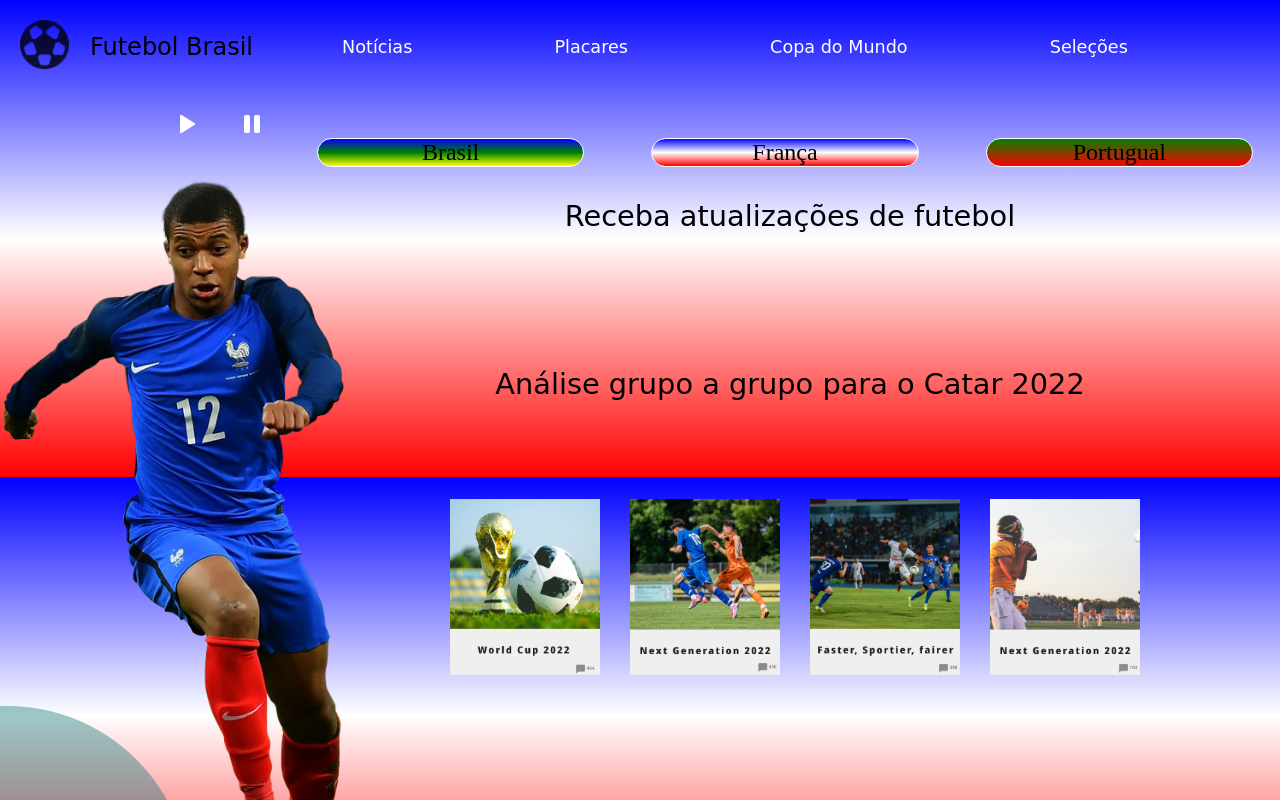
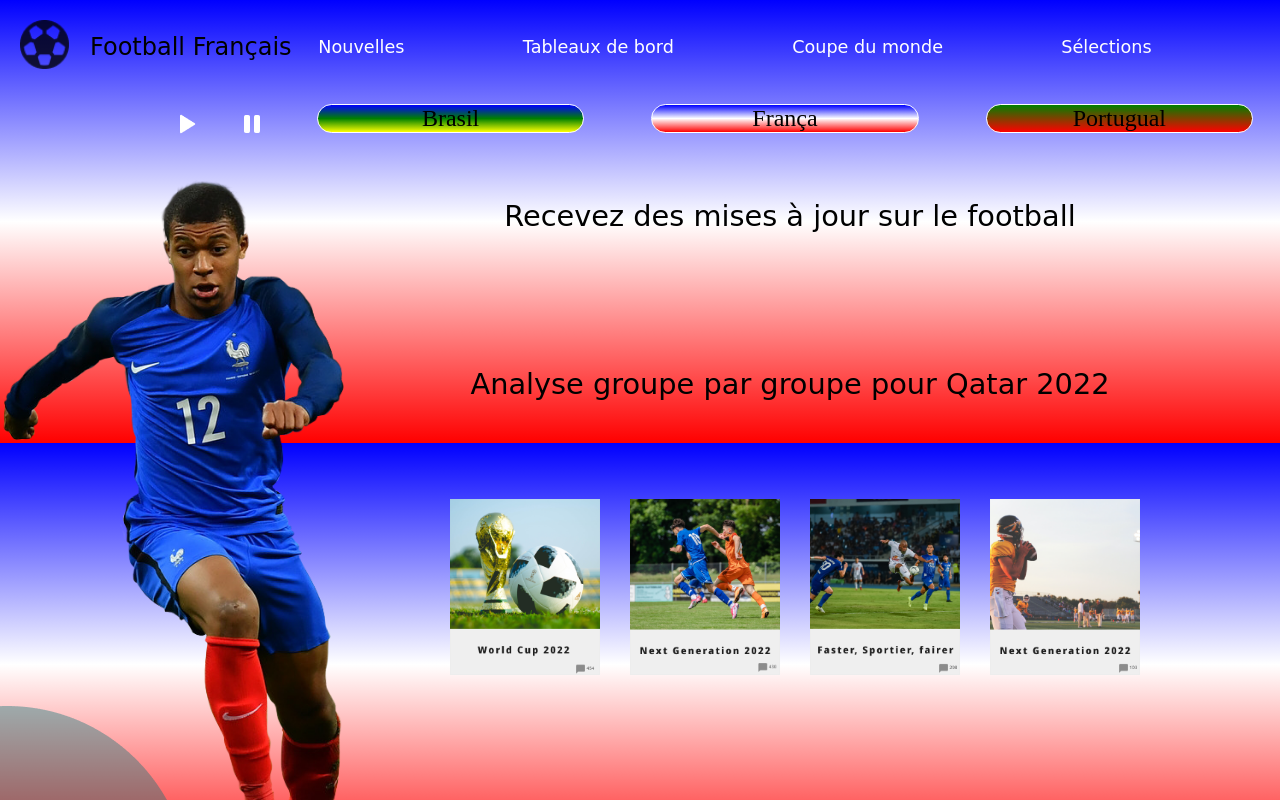
Before and after one commit to WesleyDev93/Futebol--Brasil, a plain HTML site: page index.html in a window 1280 px wide. Both pictures are taken after a click on the button "França". Shown: the top 800 px of the page. Drawn offline with Linux system fonts and the light colour scheme.

Commit message:
alterando escrita para frances

```diff
--- a/Js/trocaestilo.js
+++ b/Js/trocaestilo.js
@@ -23,6 +23,11 @@ var cr7 = document.querySelector ('.alterarEstilo02');
 
 // frança
 
+
+
+
+
+
 botaoFranca.addEventListener ('click' ,function franca () {
 
    html.classList.add ('body3');
@@ -31,6 +36,41 @@ botaoFranca.addEventListener ('click' ,function franca () {
    cr7.style.display = 'none';
 
    neymar.style.display = 'none';
+
+    //titulo
+   var tituloLogo = document.querySelector ('.titulo__cabecalho');
+     tituloLogo.textContent = 'Football Français';
+
+
+     //menu
+     var noticias = document.querySelector ('#noticias');
+     noticias.textContent = 'Nouvelles';
+
+     var placares = document.querySelector ('#placares');
+     placares.textContent = 'Tableaux de bord';
+
+     var copaDoMundo = document.querySelector ('#copadomundo');
+     copaDoMundo.textContent = 'Coupe du monde';
+
+     var selecoes = document.querySelector ('#selecoes');
+     selecoes.textContent = 'Sélections';
+
+    //Sub Titulos
+
+    var subTitulo = document.querySelector ('.principal__titulo');
+    subTitulo.textContent = 'Recevez des mises à jour sur le football';
+
+    var subTitulo02 = document.querySelector ('.principal__titulo02');
+     subTitulo02.textContent = 'Analyse groupe par groupe pour Qatar 2022';
+
+     //botoes
+
+     var inscrevase = document.querySelector ('.botao__subscribe');
+     inscrevase.textContent = 'Sinscrire';
+
+     var subTitulo02 = document.querySelector ('#redireciona');
+     subTitulo02.textContent = 'créez votre tableau';
+
 
 
 });
--- a/css/botao/botao-subscribe.css
+++ b/css/botao/botao-subscribe.css
@@ -13,3 +13,8 @@
 .botao__subscribe {
     background-color: whitesmoke;
 }
+
+
+#redireciona {
+   width: 30%;
+}
--- a/index.html
+++ b/index.html
@@ -38,10 +38,10 @@
 
     <section class="menu">
         <ul class="menu__lista">
-            <li class="menu__item"><a href="#">Notícias</a></li>
-            <li class="menu__item"><a href="#">Placares</a></li>
-            <li class="menu__item"><a href="#">Copa do Mundo</a></li>
-            <li class="menu__item"><a href="#">Seleções</a></li>
+            <li class="menu__item" id="noticias"><a href="#">Notícias</a></li>
+            <li class="menu__item" id="placares"><a href="#">Placares</a></li>
+            <li class="menu__item" id="copadomundo"><a href="#">Copa do Mundo</a></li>
+            <li class="menu__item" id="selecoes"><a href="#">Seleções</a></li>
         </ul>
     </section>
 
@@ -87,7 +87,7 @@
 
             <button class="botao__download"><a href="">Donwload APP</a></button>
             <button class="botao__subscribe"><a href="">Inscreva-se</a></button>
-            <button class="botao__subscribe"><a href="http://127.0.0.1:5500/paginatabela.html">Crie sua tabela</a></button>
+            <button class="botao__subscribe" id="redireciona"><a href="http://127.0.0.1:5500/paginatabela.html">Crie sua tabela</a></button>
 
         </section>
 
```
